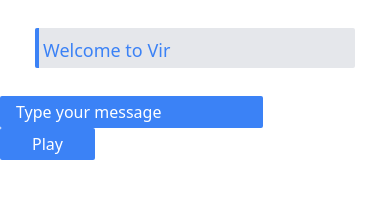
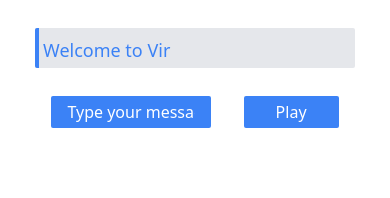
Before and after one commit to irvanshandika/Text-to-Speech, a website: page index.html in a window 390 px wide. Drawn offline with nearby package versions, Linux system fonts and the light colour scheme.

Commit message:
try fix responsive on mobile

```diff
--- a/index.html
+++ b/index.html
@@ -21,7 +21,7 @@
 
     <div class="flex justify-center items-center">
       <div class="mt-7">
-        <input id="message" type="text" class="bg-blue-500 hover:bg-blue-400 text-white border-black placeholder-white border-solid mr-7 px-4 py-1 rounded-sm" placeholder="Type your message" />
+        <input id="message" type="text" class="bg-blue-500 hover:bg-blue-400 text-white border-black placeholder-white border-solid mr-7 px-4 py-1 rounded-sm lg:w-52 w-40" placeholder="Type your message" />
         <button onclick="playSpeech()" class="bg-blue-500 hover:bg-blue-400 px-8 py-1 rounded-sm text-white">Play</button>
       </div>
     </div>
```
Also changed, not shown: dist/output.css.
